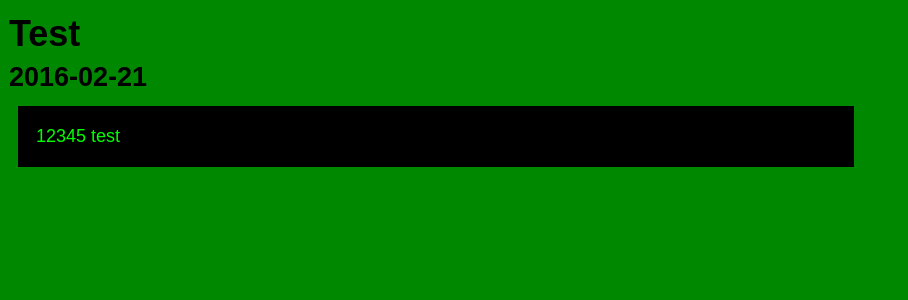
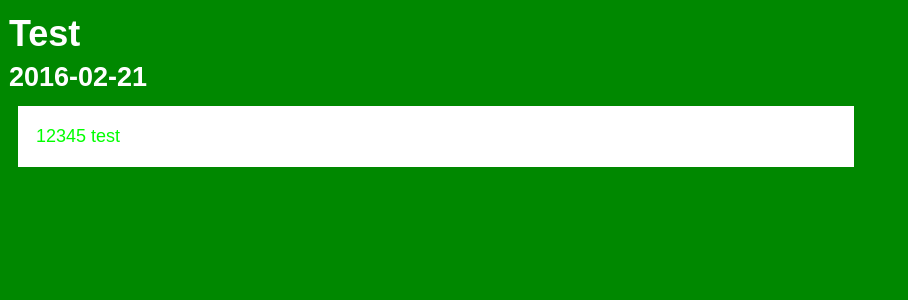
Before and after one commit to EliaTarasoff/EliaTarasoff.github.io, a Jekyll site: the page built from _posts/2016-02-21-test.md, in a window 1280 px wide. Shown: the top 300 px of the page, without its empty margins (0-908 px from the left). Built offline with Jekyll 4.4.1, drawn with Linux system fonts in a browser that asks for light colours.

Commit message:
Update errythang.sass

```diff
--- a/css/errythang.sass
+++ b/css/errythang.sass
@@ -2,7 +2,7 @@
 # Front matter comment to ensure Jekyll properly reads file.
 ---
 
-$black: #000
+$black: #FFF
 $green-dark: #020
 $green-med: #080
 $green: #0F0
```
